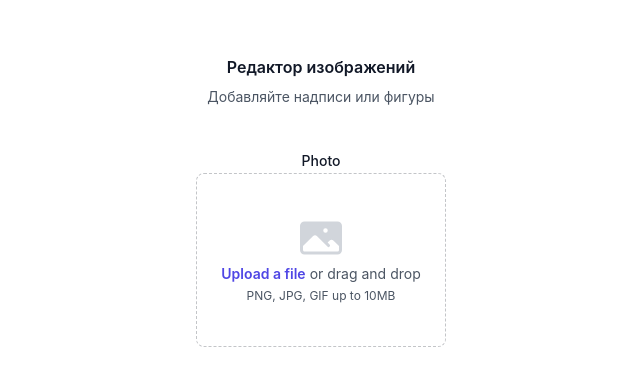
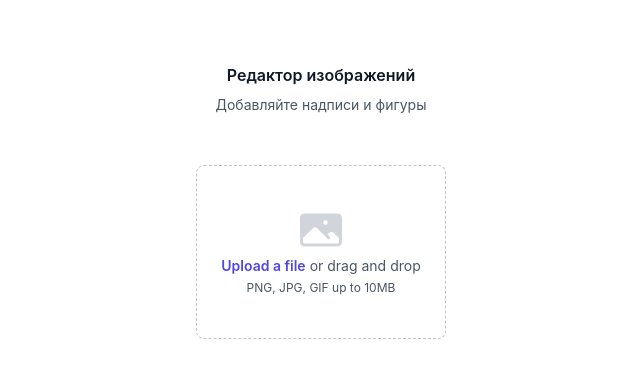
Before and after one commit to Crashmet/img-redactor, a Vue app: page / in a window 1280 px wide. Shown: the part 178-564 px from the top of the page, without its empty margins (319-959 px from the left). Built offline with nearby package versions, Linux system fonts and the light colour scheme.

Commit message:
refactoring #2

```diff
--- a/src/App.vue
+++ b/src/App.vue
@@ -8,16 +8,11 @@
           Редактор изображений
         </h2>
         <p class="mt-1 text-sm leading-6 text-gray-600">
-          Добавляйте надписи или фигуры
+          Добавляйте надписи и фигуры
         </p>
 
         <div class="mt-10 grid grid-cols-1 gap-x-6 gap-y-8">
-          <div class="col-span-full">
-            <label
-              for="cover-photo"
-              class="dark:text-white block text-sm font-medium leading-6 text-gray-900"
-              >Photo</label
-            >
+          <div class="mt-2 col-span-full">
             <div
               class="flex justify-center rounded-lg border border-dashed border-gray-900/25 px-6 py-10"
             >
```
Also changed, not shown: 5 other files (tests, documents, lock files or other folders).
